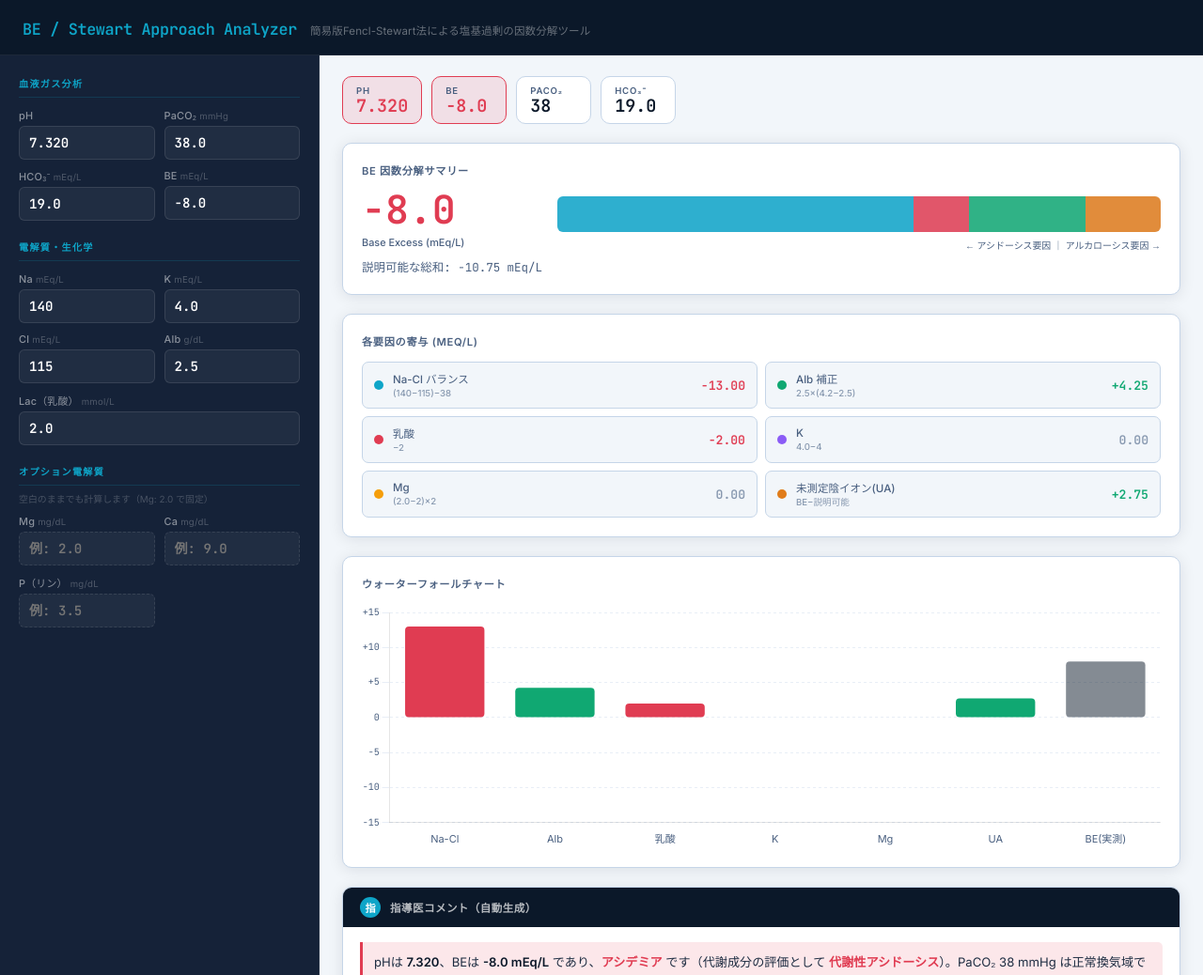
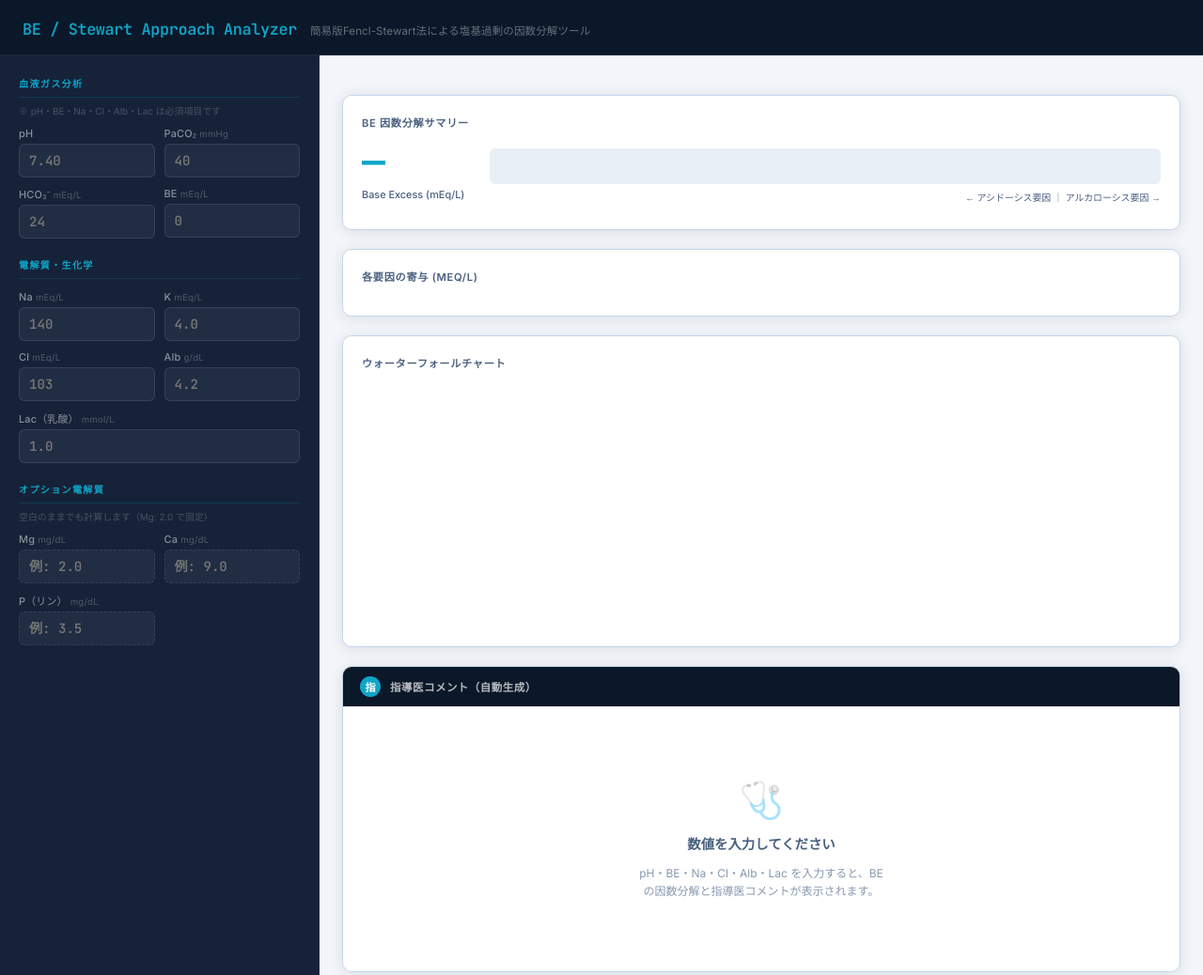
Before and after one commit to DainaUltra/be-analyzer, a plain HTML site: page index.html in a window 1280 px wide. Shown: the top 1038 px of the page at 94% size. Drawn offline with nearby package versions, Linux system fonts and the light colour scheme.

Commit message:
Update index.html

```diff
--- a/index.html
+++ b/index.html
@@ -371,6 +371,38 @@
   .emph.ua { color: var(--ua-orange); }
 
   /* ─── FOOTER NOTE ─── */
+  /* ─── EMPTY STATE ─── */
+  .empty-state {
+    display: flex;
+    flex-direction: column;
+    align-items: center;
+    justify-content: center;
+    gap: 12px;
+    padding: 60px 24px;
+    color: var(--text-muted);
+    text-align: center;
+  }
+  .empty-state .empty-icon {
+    font-size: 2.4rem;
+    opacity: 0.35;
+  }
+  .empty-state .empty-title {
+    font-size: 0.9rem;
+    font-weight: 600;
+    color: var(--text-muted);
+  }
+  .empty-state .empty-sub {
+    font-size: 0.75rem;
+    color: var(--neutral);
+    line-height: 1.6;
+    max-width: 260px;
+  }
+  .required-hint {
+    font-size: 0.62rem;
+    color: rgba(255,255,255,0.22);
+    margin-top: 6px;
+  }
+
   .footer-note {
     font-size: 0.64rem;
     color: var(--text-muted);
@@ -406,22 +438,23 @@
   <!-- ─── INPUT PANEL ─── -->
   <aside class="input-panel">
     <div class="section-label">血液ガス分析</div>
+    <div class="required-hint" style="margin-bottom:10px; margin-top:-6px;">※ pH・BE・Na・Cl・Alb・Lac は必須項目です</div>
     <div class="input-grid" style="margin-bottom:20px;">
       <div class="input-field">
         <label>pH <span class="unit"></span></label>
-        <input type="number" id="pH" step="0.001" value="7.320">
+        <input type="number" id="pH" step="0.001" placeholder="7.40">
       </div>
       <div class="input-field">
         <label>PaCO₂ <span class="unit">mmHg</span></label>
-        <input type="number" id="pco2" step="0.1" value="38.0">
+        <input type="number" id="pco2" step="0.1" placeholder="40">
       </div>
       <div class="input-field">
         <label>HCO₃⁻ <span class="unit">mEq/L</span></label>
-        <input type="number" id="hco3" step="0.1" value="19.0">
+        <input type="number" id="hco3" step="0.1" placeholder="24">
       </div>
       <div class="input-field">
         <label>BE <span class="unit">mEq/L</span></label>
-        <input type="number" id="be" step="0.1" value="-8.0">
+        <input type="number" id="be" step="0.1" placeholder="0">
       </div>
     </div>
 
@@ -429,23 +462,23 @@
     <div class="input-grid" style="margin-bottom:20px;">
       <div class="input-field">
         <label>Na <span class="unit">mEq/L</span></label>
-        <input type="number" id="na" step="1" value="140">
+        <input type="number" id="na" step="1" placeholder="140">
       </div>
       <div class="input-field">
         <label>K <span class="unit">mEq/L</span></label>
-        <input type="number" id="k" step="0.1" value="4.0">
+        <input type="number" id="k" step="0.1" placeholder="4.0">
       </div>
       <div class="input-field">
         <label>Cl <span class="unit">mEq/L</span></label>
-        <input type="number" id="cl" step="1" value="115">
+        <input type="number" id="cl" step="1" placeholder="103">
       </div>
       <div class="input-field">
         <label>Alb <span class="unit">g/dL</span></label>
-        <input type="number" id="alb" step="0.1" value="2.5">
+        <input type="number" id="alb" step="0.1" placeholder="4.2">
       </div>
       <div class="input-field full">
         <label>Lac（乳酸） <span class="unit">mmol/L</span></label>
-        <input type="number" id="lac" step="0.1" value="2.0">
+        <input type="number" id="lac" step="0.1" placeholder="1.0">
       </div>
     </div>
 
@@ -869,8 +902,43 @@ function buildComment(inp, res) {
   ].join('');
 }
 
+// ─── REQUIRED FIELDS CHECK ───
+function hasAllRequired() {
+  const required = ['pH', 'be', 'na', 'cl', 'alb', 'lac'];
+  return required.every(id => {
+    const v = parseFloat(document.getElementById(id).value);
+    return !isNaN(v);
+  });
+}
+
+// ─── EMPTY STATE ───
+function showEmptyState() {
+  document.getElementById('statusBar').innerHTML = '';
+  document.getElementById('bigBE').textContent = '—';
+  document.getElementById('bigBE').className = 'big-be norm';
+  document.getElementById('explainSum').textContent = '';
+  document.getElementById('stackedBar').innerHTML = '';
+  document.getElementById('breakdownGrid').innerHTML = '';
+  document.getElementById('commentBody').innerHTML = `
+    <div class="empty-state">
+      <div class="empty-icon">🩺</div>
+      <div class="empty-title">数値を入力してください</div>
+      <div class="empty-sub">pH・BE・Na・Cl・Alb・Lac を入力すると、BEの因数分解と指導医コメントが表示されます。</div>
+    </div>
+  `;
+  if (wfChartInstance) { wfChartInstance.destroy(); wfChartInstance = null; }
+  // Clear chart canvas
+  const canvas = document.getElementById('wfChart');
+  const ctx = canvas.getContext('2d');
+  ctx.clearRect(0, 0, canvas.width, canvas.height);
+}
+
 // ─── MAIN RENDER ───
 function render() {
+  if (!hasAllRequired()) {
+    showEmptyState();
+    return;
+  }
   const inp = getInputs();
   const res = compute(inp);
   buildStatus(inp);
```
